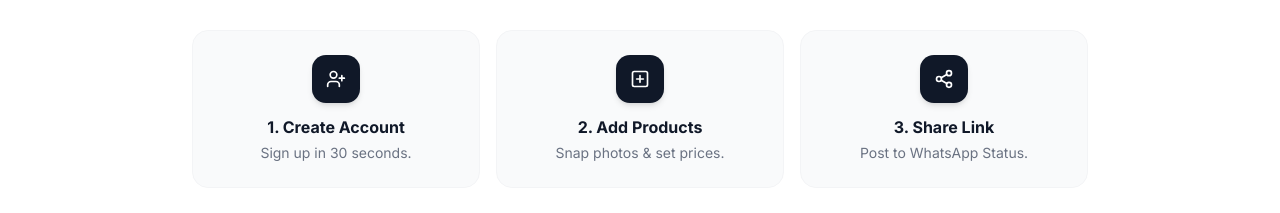
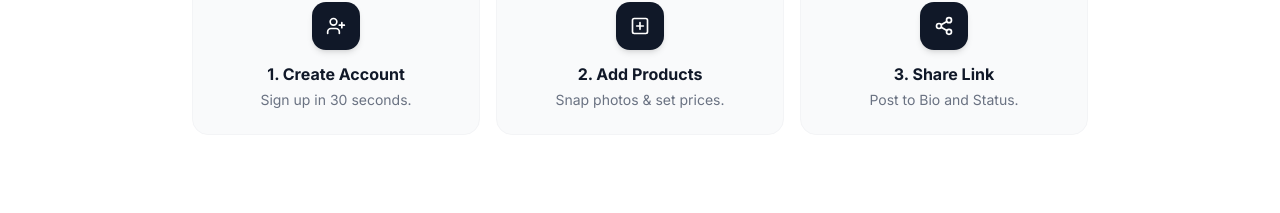
Before and after one commit to kaelogit/storelink, a Next.js app: page / in a window 1280 px wide. Shown: the part 1594-1807 px from the top of the page. Built offline with nearby package versions, Linux system fonts and the light colour scheme; no server answers; the database is empty.

Commit message:
adjustments again

```diff
--- a/app/[slug]/page.tsx
+++ b/app/[slug]/page.tsx
@@ -25,7 +25,6 @@ export async function generateMetadata({ params }: PageProps): Promise<Metadata>
     };
   }
 
-  // Use cover image if available, otherwise logo, otherwise default
   const shareImage = store.cover_image_url || store.logo_url || "/og-image.png";
 
   return {
@@ -39,11 +38,9 @@ export async function generateMetadata({ params }: PageProps): Promise<Metadata>
   };
 }
 
-// 2. MAIN PAGE COMPONENT
 export default async function VendorStorePage({ params }: PageProps) {
   const resolvedParams = await params;
 
-  // A. Fetch Store
   const { data: store } = await supabase
     .from("stores")
     .select("*")
@@ -52,7 +49,6 @@ export default async function VendorStorePage({ params }: PageProps) {
 
   if (!store) return notFound();
 
-  // B. Fetch Products (Using the Secure View)
   const { data: products } = await supabase
     .from("storefront_products")
     .select("*")
@@ -60,13 +56,11 @@ export default async function VendorStorePage({ params }: PageProps) {
     .eq("is_active", true)
     .order("created_at", { ascending: false });
 
-  // C. Fetch Categories
   const { data: categories } = await supabase
     .from("categories")
     .select("*")
     .eq("store_id", store.id);
 
-  // D. Render Design
   return (
     <StoreFront
       store={store}
--- a/components/landing/Hero.tsx
+++ b/components/landing/Hero.tsx
@@ -5,7 +5,7 @@ import { TrendingUp, Store, Search, ShoppingBag, CheckCircle, Star } from "lucid
 
 export default function Hero() {
   return (
-    <section className="relative pt-10 pb-12 md:pt-48 md:pb-32 overflow-hidden bg-white">
+    <section className="relative pt-10 pb-12 md:pt-20 md:pb-20 overflow-hidden bg-white px-4 md:px-16 lg:px-32">
 
       <div className="absolute top-0 left-1/2 -translate-x-1/2 w-full h-full max-w-7xl pointer-events-none">
          <div className="absolute top-20 left-10 w-72 h-72 bg-emerald-100 rounded-full mix-blend-multiply filter blur-3xl opacity-30 animate-blob"></div>
--- a/components/landing/HowItWorks.tsx
+++ b/components/landing/HowItWorks.tsx
@@ -4,7 +4,7 @@ export default function HowItWorks() {
   const steps = [
     { icon: UserPlus, title: "1. Create Account", desc: "Sign up in 30 seconds." },
     { icon: PlusSquare, title: "2. Add Products", desc: "Snap photos & set prices." },
-    { icon: Share2, title: "3. Share Link", desc: "Post to WhatsApp Status." }
+    { icon: Share2, title: "3. Share Link", desc: "Post to Bio and Status." }
   ];
 
   return (
```
